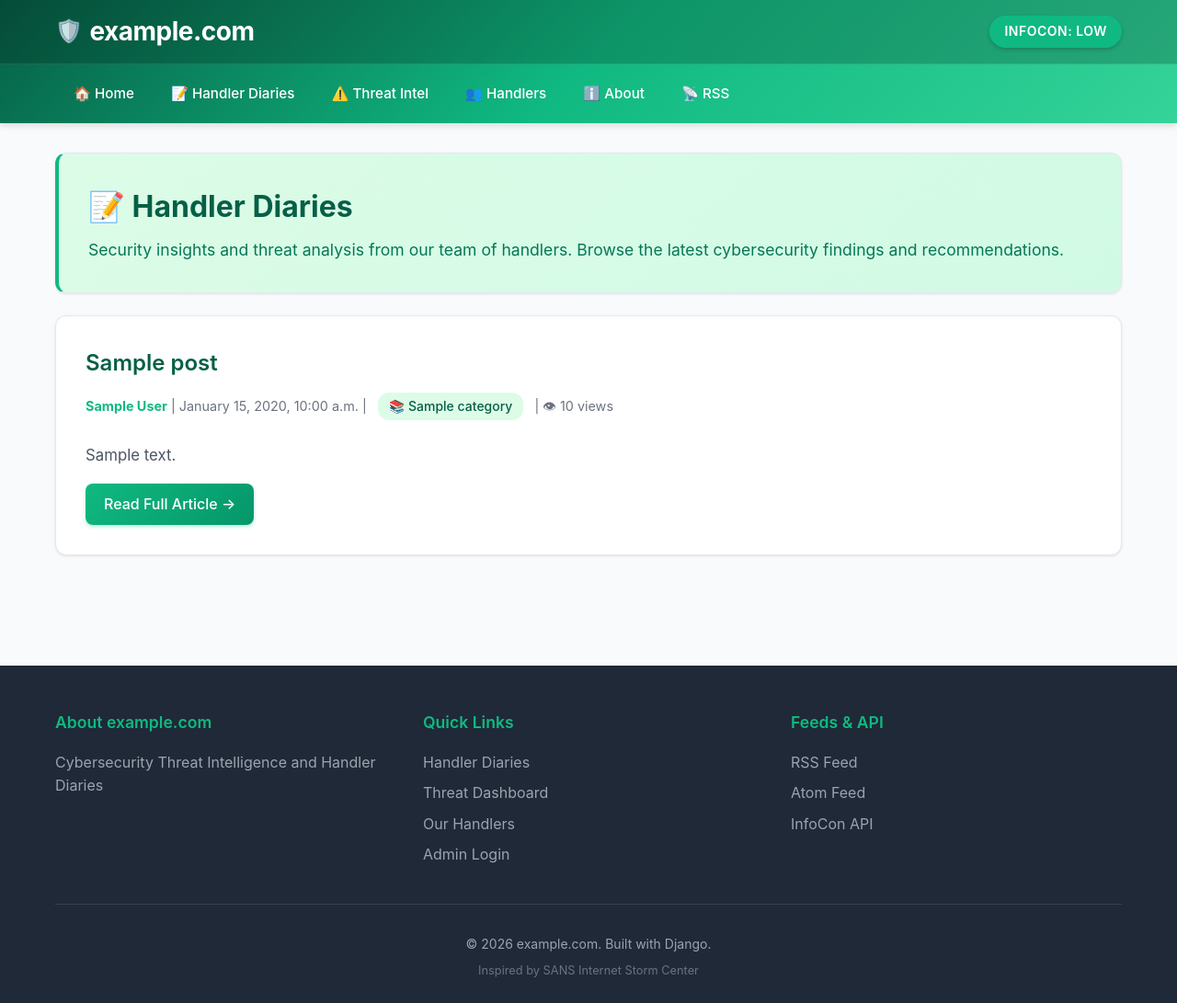
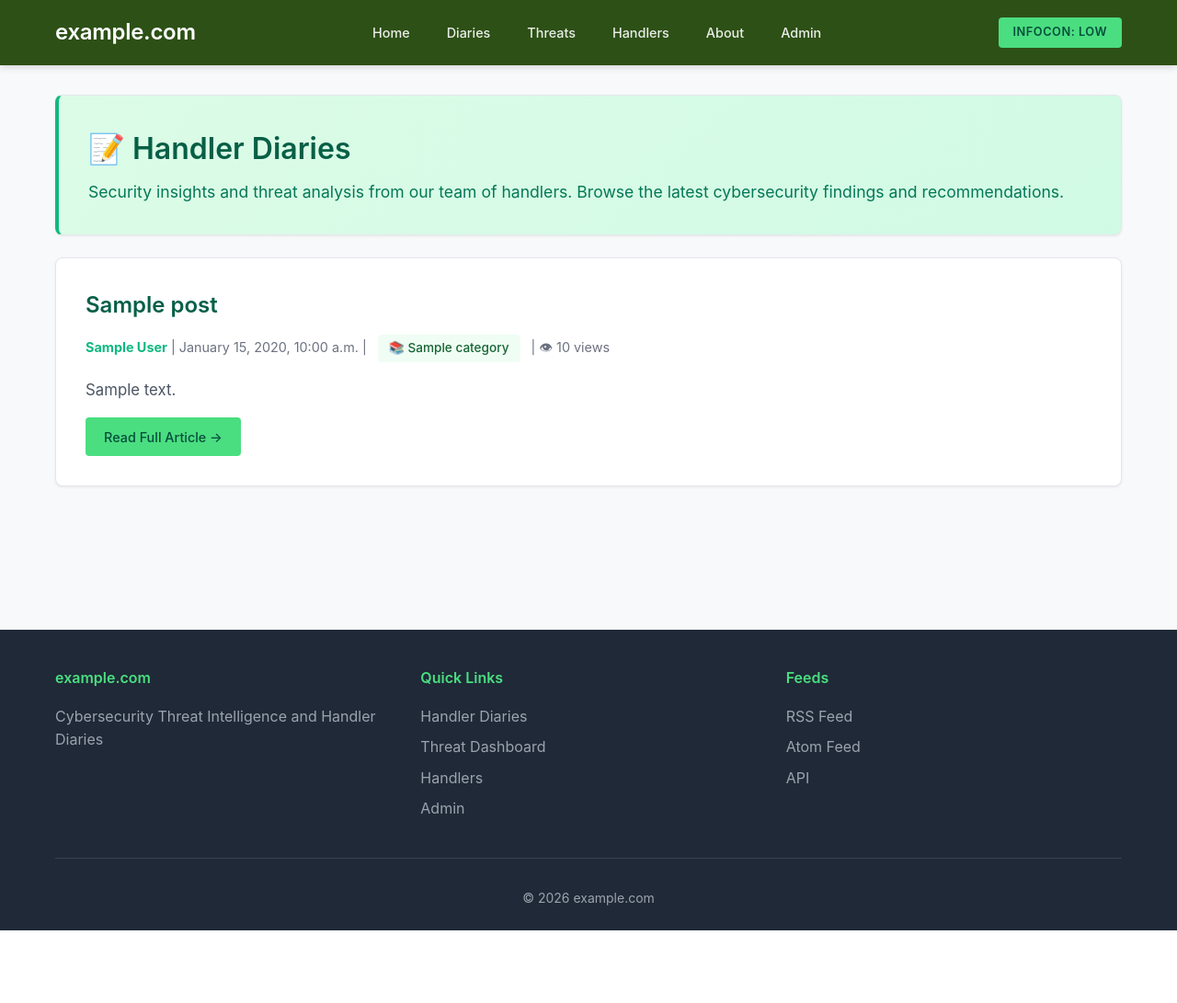
Before and after one commit to caravori/isc-clone, a Django app: page /blog/ in a window 1280 px wide. Shown: the whole page at 92% size. After the commit the page ends 1012 px from the top, so only its background shows below. Run offline with Django 5.2, Linux system fonts and the light colour scheme; tables that the repository leaves empty hold one stand-in row (values such as "Sample post"); parts of the project's set-up code (start-up, migrations or seed data) failed here and were passed over; some libraries are stand-ins or nearby versions.

Commit message:
Clean professional design + custom admin styling

```diff
--- a/templates/base.html
+++ b/templates/base.html
@@ -14,10 +14,10 @@
         * { margin: 0; padding: 0; box-sizing: border-box; }
 
         body {
-            font-family: -apple-system, BlinkMacSystemFont, 'Segoe UI', 'Roboto', 'Oxygen', 'Ubuntu', 'Cantarell', sans-serif;
+            font-family: -apple-system, BlinkMacSystemFont, 'Segoe UI', Roboto, sans-serif;
             line-height: 1.6;
-            color: #1f2937;
-            background: #f9fafb;
+            color: #1a1a1a;
+            background: #f8f9fa;
         }
 
         .container {
@@ -28,211 +28,157 @@
 
         /* Header */
         header {
-            background: linear-gradient(135deg, #065f46 0%, #10b981 50%, #34d399 100%);
+            background: #2d5016;
             color: white;
-            padding: 0;
-            box-shadow: 0 4px 6px rgba(0,0,0,0.1);
+            box-shadow: 0 2px 8px rgba(0,0,0,0.15);
             position: sticky;
             top: 0;
             z-index: 1000;
         }
 
-        .header-top {
-            background: rgba(0,0,0,0.2);
-            padding: 0.75rem 0;
-            border-bottom: 1px solid rgba(255,255,255,0.1);
-        }
-
-        .header-top-inner {
+        .header-inner {
             display: flex;
             justify-content: space-between;
             align-items: center;
+            padding: 1rem 0;
+            gap: 2rem;
         }
 
         .site-title {
-            font-size: 1.75rem;
-            font-weight: 700;
-            letter-spacing: -0.5px;
+            font-size: 1.5rem;
+            font-weight: 600;
+            letter-spacing: -0.3px;
         }
 
         .site-title a {
             color: white;
             text-decoration: none;
+        }
+
+        .infocon {
+            padding: 0.4rem 1rem;
+            border-radius: 4px;
+            font-weight: 600;
+            font-size: 0.8rem;
+            text-transform: uppercase;
+            letter-spacing: 0.5px;
+            background: rgba(255,255,255,0.2);
+        }
+
+        .infocon.low { background: #4ade80; color: #064e3b; }
+        .infocon.medium { background: #fbbf24; color: #78350f; }
+        .infocon.high { background: #fb923c; color: #7c2d12; }
+        .infocon.critical { background: #f87171; color: #7f1d1d; }
+
+        /* Navigation */
+        nav ul {
+            list-style: none;
             display: flex;
-            align-items: center;
             gap: 0.5rem;
         }
 
-        .site-title a:hover { opacity: 0.9; }
-
-        .infocon {
-            padding: 0.4rem 1rem;
-            border-radius: 20px;
-            font-weight: 600;
-            font-size: 0.875rem;
-            text-transform: uppercase;
-            letter-spacing: 0.5px;
-            box-shadow: 0 2px 4px rgba(0,0,0,0.2);
-        }
-
-        .infocon.low { background: #10b981; }
-        .infocon.medium { background: #f59e0b; }
-        .infocon.high { background: #f97316; }
-        .infocon.critical { background: #ef4444; }
-
-        /* Navigation */
-        nav {
-            padding: 0.75rem 0;
-        }
-
-        nav ul {
-            list-style: none;
-            display: flex;
-            gap: 0;
-            flex-wrap: wrap;
-        }
-
-        nav li {
-            position: relative;
-        }
-
         nav a {
-            color: white;
+            color: rgba(255,255,255,0.9);
             text-decoration: none;
             font-weight: 500;
-            font-size: 0.95rem;
-            padding: 0.5rem 1.25rem;
+            font-size: 0.9rem;
+            padding: 0.5rem 1rem;
             display: block;
             transition: all 0.2s;
-            border-radius: 6px;
+            border-radius: 4px;
         }
 
         nav a:hover {
             background: rgba(255,255,255,0.15);
-            transform: translateY(-1px);
+            color: white;
         }
 
-        /* Main content */
+        /* Main */
         main {
             padding: 2rem 0;
-            min-height: calc(100vh - 280px);
+            min-height: calc(100vh - 250px);
         }
 
         /* Cards */
         .card {
             background: white;
-            border-radius: 12px;
+            border-radius: 8px;
             padding: 2rem;
-            box-shadow: 0 1px 3px rgba(0,0,0,0.1);
+            box-shadow: 0 1px 3px rgba(0,0,0,0.08);
             margin-bottom: 1.5rem;
             border: 1px solid #e5e7eb;
-            transition: box-shadow 0.2s;
-        }
-
-        .card:hover {
-            box-shadow: 0 4px 6px rgba(0,0,0,0.1);
         }
 
         .card h1 {
-            color: #065f46;
+            color: #2d5016;
             margin-bottom: 1rem;
             font-size: 2rem;
-            font-weight: 700;
+            font-weight: 600;
         }
 
         .card h2 {
-            color: #065f46;
+            color: #2d5016;
             margin-bottom: 1rem;
             font-size: 1.5rem;
             font-weight: 600;
         }
 
         .card h3 {
-            color: #10b981;
+            color: #3f6212;
             margin-bottom: 0.75rem;
-            font-size: 1.25rem;
+            font-size: 1.2rem;
             font-weight: 600;
-        }
-
-        /* Post styling */
-        .post-item {
-            border-bottom: 1px solid #e5e7eb;
-            padding: 1.5rem 0;
-            transition: background 0.2s;
-        }
-
-        .post-item:last-child {
-            border-bottom: none;
-        }
-
-        .post-item:hover {
-            background: #f9fafb;
-            margin: 0 -1rem;
-            padding: 1.5rem 1rem;
-            border-radius: 8px;
-        }
-
-        .post-item h3 a {
-            color: #065f46;
-            text-decoration: none;
-            font-size: 1.25rem;
-            font-weight: 600;
-            transition: color 0.2s;
-        }
-
-        .post-item h3 a:hover {
-            color: #10b981;
         }
 
         /* Buttons */
         .btn {
             display: inline-block;
-            padding: 0.625rem 1.25rem;
-            background: linear-gradient(135deg, #10b981 0%, #059669 100%);
-            color: white;
+            padding: 0.6rem 1.25rem;
+            background: #4ade80;
+            color: #064e3b;
             text-decoration: none;
-            border-radius: 8px;
+            border-radius: 4px;
             transition: all 0.2s;
             font-weight: 500;
             border: none;
             cursor: pointer;
-            box-shadow: 0 2px 4px rgba(16, 185, 129, 0.3);
+            font-size: 0.9rem;
         }
 
         .btn:hover {
-            background: linear-gradient(135deg, #059669 0%, #047857 100%);
+            background: #22c55e;
             transform: translateY(-1px);
-            box-shadow: 0 4px 6px rgba(16, 185, 129, 0.4);
+            box-shadow: 0 4px 6px rgba(74, 222, 128, 0.3);
         }
 
         .btn-secondary {
-            background: linear-gradient(135deg, #6b7280 0%, #4b5563 100%);
-            box-shadow: 0 2px 4px rgba(107, 114, 128, 0.3);
+            background: #6b7280;
+            color: white;
         }
 
         .btn-secondary:hover {
-            background: linear-gradient(135deg, #4b5563 0%, #374151 100%);
+            background: #4b5563;
         }
 
         /* Footer */
         footer {
             background: #1f2937;
             color: #9ca3af;
-            padding: 3rem 0 1.5rem;
+            padding: 2.5rem 0 1.5rem;
             margin-top: 4rem;
         }
 
         .footer-content {
             display: grid;
             grid-template-columns: repeat(auto-fit, minmax(250px, 1fr));
-            gap: 2.5rem;
+            gap: 2rem;
             margin-bottom: 2rem;
         }
 
         .footer-section h3 {
-            color: #10b981;
+            color: #4ade80;
             margin-bottom: 1rem;
-            font-size: 1.1rem;
+            font-size: 1rem;
             font-weight: 600;
         }
 
@@ -251,7 +197,7 @@
         }
 
         .footer-section a:hover {
-            color: #10b981;
+            color: #4ade80;
         }
 
         .footer-bottom {
@@ -261,57 +207,57 @@
             font-size: 0.875rem;
         }
 
-        .issn-info {
-            font-size: 0.875rem;
-            margin-top: 0.75rem;
-            padding: 0.75rem;
-            background: rgba(16, 185, 129, 0.1);
-            border-radius: 6px;
-            border-left: 3px solid #10b981;
-        }
-
-        /* Utility classes */
+        /* Utility */
         .text-muted {
             color: #6b7280;
             font-size: 0.9rem;
         }
 
-        .text-success { color: #10b981; }
-        .text-warning { color: #f59e0b; }
-        .text-danger { color: #ef4444; }
-
-        .mt-1 { margin-top: 0.5rem; }
-        .mt-2 { margin-top: 1rem; }
-        .mb-1 { margin-bottom: 0.5rem; }
-        .mb-2 { margin-bottom: 1rem; }
-
         hr {
             border: none;
-            border-top: 2px solid #e5e7eb;
+            border-top: 1px solid #e5e7eb;
             margin: 1.5rem 0;
         }
 
-        /* Tag styling */
+        /* Post item */
+        .post-item {
+            padding: 1.5rem 0;
+            border-bottom: 1px solid #e5e7eb;
+        }
+
+        .post-item:last-child {
+            border-bottom: none;
+        }
+
+        .post-item h3 a {
+            color: #2d5016;
+            text-decoration: none;
+            font-size: 1.25rem;
+            font-weight: 600;
+        }
+
+        .post-item h3 a:hover {
+            color: #3f6212;
+        }
+
+        /* Tag */
         .tag {
-            background: #dcfce7;
-            color: #065f46;
+            background: #f0fdf4;
+            color: #166534;
             padding: 0.25rem 0.75rem;
-            border-radius: 12px;
+            border-radius: 4px;
             text-decoration: none;
-            font-size: 0.875rem;
+            font-size: 0.85rem;
             font-weight: 500;
             display: inline-block;
             margin-right: 0.5rem;
-            margin-bottom: 0.5rem;
-            transition: all 0.2s;
         }
 
         .tag:hover {
-            background: #10b981;
-            color: white;
+            background: #dcfce7;
         }
 
-        /* Table styling */
+        /* Table */
         table {
             width: 100%;
             border-collapse: collapse;
@@ -319,15 +265,15 @@
         }
 
         thead tr {
-            background: #f3f4f6;
-            border-bottom: 2px solid #10b981;
+            background: #f9fafb;
+            border-bottom: 2px solid #4ade80;
         }
 
         th {
             text-align: left;
             padding: 0.75rem;
             font-weight: 600;
-            color: #065f46;
+            color: #2d5016;
         }
 
         td {
@@ -341,23 +287,14 @@
 
         /* Responsive */
         @media (max-width: 768px) {
-            .header-top-inner {
+            .header-inner {
                 flex-direction: column;
                 gap: 1rem;
-                text-align: center;
             }
 
             nav ul {
-                flex-direction: column;
-                gap: 0.25rem;
-            }
-
-            .site-title {
-                font-size: 1.5rem;
-            }
-
-            .card {
-                padding: 1.5rem;
+                flex-wrap: wrap;
+                justify-content: center;
             }
         }
     </style>
@@ -365,32 +302,25 @@
 </head>
 <body>
     <header>
-        <div class="header-top">
-            <div class="container">
-                <div class="header-top-inner">
-                    <h1 class="site-title">
-                        <a href="{% url 'core:home' %}">
-                            <span style="font-size: 1.5rem;">🛡️</span>
-                            {{ site_settings.site_name }}
-                        </a>
-                    </h1>
-                    <div class="infocon {{ INFOCON_STATUS }}">
-                        InfoCon: {{ INFOCON_STATUS|upper }}
-                    </div>
+        <div class="container">
+            <div class="header-inner">
+                <h1 class="site-title">
+                    <a href="{% url 'core:home' %}">{{ site_settings.site_name }}</a>
+                </h1>
+                <nav>
+                    <ul>
+                        <li><a href="{% url 'core:home' %}">Home</a></li>
+                        <li><a href="{% url 'blog:post_list' %}">Diaries</a></li>
+                        <li><a href="{% url 'threats:dashboard' %}">Threats</a></li>
+                        <li><a href="{% url 'core:handlers' %}">Handlers</a></li>
+                        <li><a href="{% url 'core:about' %}">About</a></li>
+                        <li><a href="/admin/">Admin</a></li>
+                    </ul>
+                </nav>
+                <div class="infocon {{ INFOCON_STATUS }}">
+                    InfoCon: {{ INFOCON_STATUS|upper }}
                 </div>
             </div>
-        </div>
-        <div class="container">
-            <nav>
-                <ul>
-                    <li><a href="{% url 'core:home' %}">🏠 Home</a></li>
-                    <li><a href="{% url 'blog:post_list' %}">📝 Handler Diaries</a></li>
-                    <li><a href="{% url 'threats:dashboard' %}">⚠️ Threat Intel</a></li>
-                    <li><a href="{% url 'core:handlers' %}">👥 Handlers</a></li>
-                    <li><a href="{% url 'core:about' %}">ℹ️ About</a></li>
-                    <li><a href="{% url 'blog:rss_feed' %}">📡 RSS</a></li>
-                </ul>
-            </nav>
         </div>
     </header>
 
@@ -404,40 +334,29 @@
         <div class="container">
             <div class="footer-content">
                 <div class="footer-section">
-                    <h3>About {{ site_settings.site_name }}</h3>
+                    <h3>{{ site_settings.site_name }}</h3>
                     <p>{{ site_settings.site_description }}</p>
-                    {% if ISSN_NUMBER %}
-                    <div class="issn-info">
-                        <strong>ISSN:</strong> {{ ISSN_NUMBER }}<br>
-                        {% if PUBLISHER_NAME %}
-                        <strong>Publisher:</strong> {{ PUBLISHER_NAME }}<br>
-                        {% endif %}
-                    </div>
-                    {% endif %}
                 </div>
                 <div class="footer-section">
                     <h3>Quick Links</h3>
                     <ul>
                         <li><a href="{% url 'blog:post_list' %}">Handler Diaries</a></li>
                         <li><a href="{% url 'threats:dashboard' %}">Threat Dashboard</a></li>
-                        <li><a href="{% url 'core:handlers' %}">Our Handlers</a></li>
-                        <li><a href="/admin/">Admin Login</a></li>
+                        <li><a href="{% url 'core:handlers' %}">Handlers</a></li>
+                        <li><a href="/admin/">Admin</a></li>
                     </ul>
                 </div>
                 <div class="footer-section">
-                    <h3>Feeds & API</h3>
+                    <h3>Feeds</h3>
                     <ul>
                         <li><a href="{% url 'blog:rss_feed' %}">RSS Feed</a></li>
                         <li><a href="{% url 'blog:atom_feed' %}">Atom Feed</a></li>
-                        <li><a href="{% url 'threats:infocon_api' %}">InfoCon API</a></li>
+                        <li><a href="{% url 'threats:infocon_api' %}">API</a></li>
                     </ul>
                 </div>
             </div>
             <div class="footer-bottom">
-                <p>&copy; {% now "Y" %} {{ site_settings.site_name }}. Built with Django.</p>
-                <p style="font-size: 0.8rem; margin-top: 0.5rem; color: #6b7280;">
-                    Inspired by SANS Internet Storm Center
-                </p>
+                <p>&copy; {% now "Y" %} {{ site_settings.site_name }}</p>
             </div>
         </div>
     </footer>
```
Also changed, not shown: blog/admin.py (+12 -45 lines), core/admin.py (+6 -30 lines), templates/admin/base_site.html (added, +162 -0 lines), threats/admin.py (+19 -31 lines).
